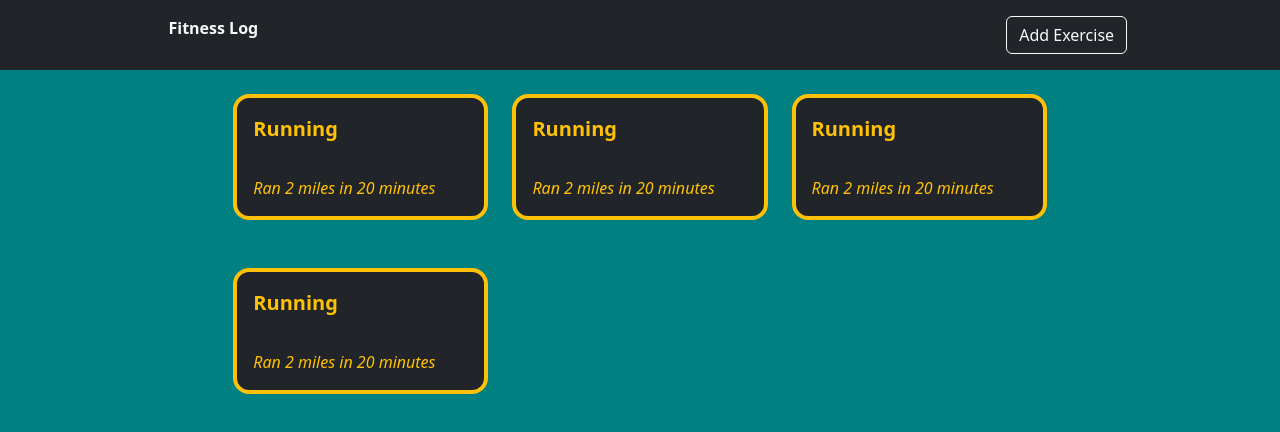
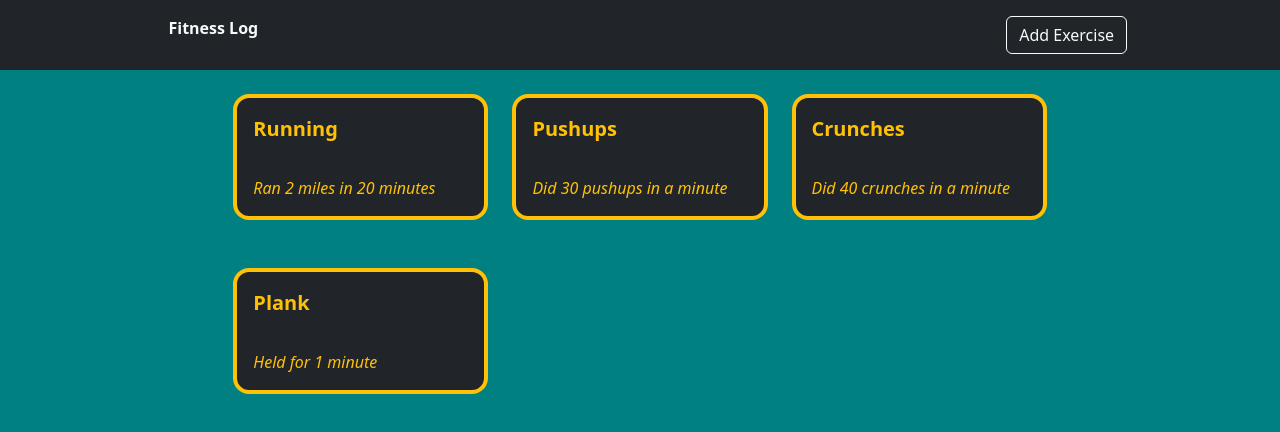
Before and after one commit to nikhilgu99/fitness-log, an Angular app: page / in a window 1280 px wide. Shown: the top 432 px of the page. Built offline with nearby package versions, Linux system fonts and the light colour scheme.

Commit message:
Added test entries, enabled data passthrough between modal and page

```diff
--- a/src/app/app.component.html
+++ b/src/app/app.component.html
@@ -2,17 +2,8 @@
 
 <div class="container-fluid exercise-items">
   <div class="row col-8 mx-auto">
-    <div class="col-md-4 col-sm-6">
-      <exercise-item></exercise-item>
-    </div>
-    <div class="col-md-4 col-sm-6">
-      <exercise-item></exercise-item>
-    </div>
-    <div class="col-md-4 col-sm-6">
-      <exercise-item></exercise-item>
-    </div>
-    <div class="col-md-4 col-sm-6">
-      <exercise-item></exercise-item>
+    <div class="col-md-4 col-sm-6" *ngFor="let fitnessItem of fitnessItems">
+      <exercise-item [FitnessInfo]="fitnessItem"></exercise-item>
     </div>
   </div>
 </div>
--- a/src/app/app.component.ts
+++ b/src/app/app.component.ts
@@ -1,14 +1,34 @@
 import { Component } from '@angular/core';
+import {NgFor} from '@angular/common';
 import { RouterOutlet } from '@angular/router';
 import { HeaderComponent } from './header/header.component';
 import { ExerciseItemComponent } from "./exercise-item/exercise-item.component";
+import { FitnessItem } from './interfaces/fitness-item';
 
 @Component({
     selector: 'app-root',
     standalone: true,
     templateUrl: './app.component.html',
     styleUrl: './app.component.scss',
-    imports: [RouterOutlet, HeaderComponent, ExerciseItemComponent]
+    imports: [NgFor, RouterOutlet, HeaderComponent, ExerciseItemComponent]
 })
 export class AppComponent {
+    public fitnessItems: FitnessItem[] = [
+        {
+            description: "Ran 2 miles in 20 minutes",
+            name: "Running"
+        },
+        {
+            description: "Did 30 pushups in a minute",
+            name: "Pushups"
+        },
+        {
+            description: "Did 40 crunches in a minute",
+            name: "Crunches"
+        },
+        {
+            description: "Held for 1 minute",
+            name: "Plank"
+        },
+    ];
 }
--- a/src/app/exercise-item/exercise-item.component.html
+++ b/src/app/exercise-item/exercise-item.component.html
@@ -1,4 +1,8 @@
 <div class="container bg-dark my-4 border border-4 border-warning rounded-4 exercise-item" (click)="openViewEntryModal()">
-    <div class="row fs-5 p-3 text-warning exercise-item-title">Running</div>
-    <div class="row p-3 text-warning exercise-item-description">Ran 2 miles in 20 minutes</div>
+    <div class="row fs-5 p-3 text-warning exercise-item-title" #exerciseItemTitle>
+        {{ FitnessInfo.name }}
+    </div>
+    <div class="row p-3 text-warning exercise-item-description" #exerciseItemDescription>
+        {{ FitnessInfo.description }}
+    </div>
 </div>
--- a/src/app/exercise-item/exercise-item.component.ts
+++ b/src/app/exercise-item/exercise-item.component.ts
@@ -1,6 +1,7 @@
-import { Component } from '@angular/core';
+import { Component, ElementRef, Input, ViewChild } from '@angular/core';
 import { NgbModal } from '@ng-bootstrap/ng-bootstrap';
 import { ViewEntryModalComponent } from '../modals/view-entry-modal/view-entry-modal.component';
+import { FitnessItem } from '../interfaces/fitness-item';
 
 @Component({
   selector: 'exercise-item',
@@ -14,7 +15,25 @@ export class ExerciseItemComponent {
     private modalService: NgbModal
   ) { }
 
+  @Input() public FitnessInfo!: FitnessItem;
+
+  @ViewChild('exerciseItemTitle')
+  exerciseItemTitle!: ElementRef;
+
+  @ViewChild('exerciseItemDescription')
+  exerciseItemDescription!: ElementRef;
+
   public openViewEntryModal() {
+    const fitnessItem: FitnessItem = {
+      description: this.exerciseItemDescription.nativeElement.innerText,
+      name: this.exerciseItemTitle.nativeElement.innerText
+    };
+
     const modalRef = this.modalService.open(ViewEntryModalComponent);
+    modalRef.componentInstance.fitnessItem = fitnessItem;
+    modalRef.componentInstance.closeModal.subscribe((deleteEntry: boolean) => {
+      console.log(deleteEntry);
+      this.modalService.dismissAll();
+    })
   }
 }
--- /dev/null
+++ b/src/app/interfaces/fitness-item.ts
@@ -0,0 +1,4 @@
+export interface FitnessItem {
+    description: string;
+    name: string;
+}
--- a/src/app/modals/view-entry-modal/view-entry-modal.component.html
+++ b/src/app/modals/view-entry-modal/view-entry-modal.component.html
@@ -1,11 +1,15 @@
 <div class="container-fluid p-4">
     <div class="modal-header">
-        <h5 class="modal-title">Running</h5>
+        <h5 class="modal-title">
+            {{ fitnessItem.name }}
+        </h5>
       </div>
-    <div class="row p-3">
-        Ran 2 miles in 20 minutes
+    <div class="row p-3 ms-1">
+        {{ fitnessItem.description }}
     </div>
     <div class="row p-3 justify-content-center">
-        <button class="col-6 btn btn-danger">Remove Exercise</button>
+        <button class="col-6 btn btn-danger" (click)="close(true)">
+            Remove Exercise
+        </button>
     </div>
 </div>
--- a/src/app/modals/view-entry-modal/view-entry-modal.component.ts
+++ b/src/app/modals/view-entry-modal/view-entry-modal.component.ts
@@ -1,4 +1,5 @@
-import { Component } from '@angular/core';
+import { Component, EventEmitter, Input, Output } from '@angular/core';
+import { FitnessItem } from '../../interfaces/fitness-item';
 
 @Component({
   selector: 'app-view-entry-modal',
@@ -8,5 +9,15 @@ import { Component } from '@angular/core';
   styleUrl: './view-entry-modal.component.scss'
 })
 export class ViewEntryModalComponent {
+  @Input() public fitnessItem!: FitnessItem;
 
+  @Output() public closeModal: EventEmitter<any> = new EventEmitter();
+
+  ngOnInit() {
+    console.log(this.fitnessItem);
+  }
+
+  close(deleteEntry: boolean) {
+    this.closeModal.emit(deleteEntry);
+  }
 }
```
Also changed, not shown: src/app/header/header.component.html (+6 -2 lines), src/app/modals/new-entry-modal/new-entry-modal.component.html (+6 -2 lines).
